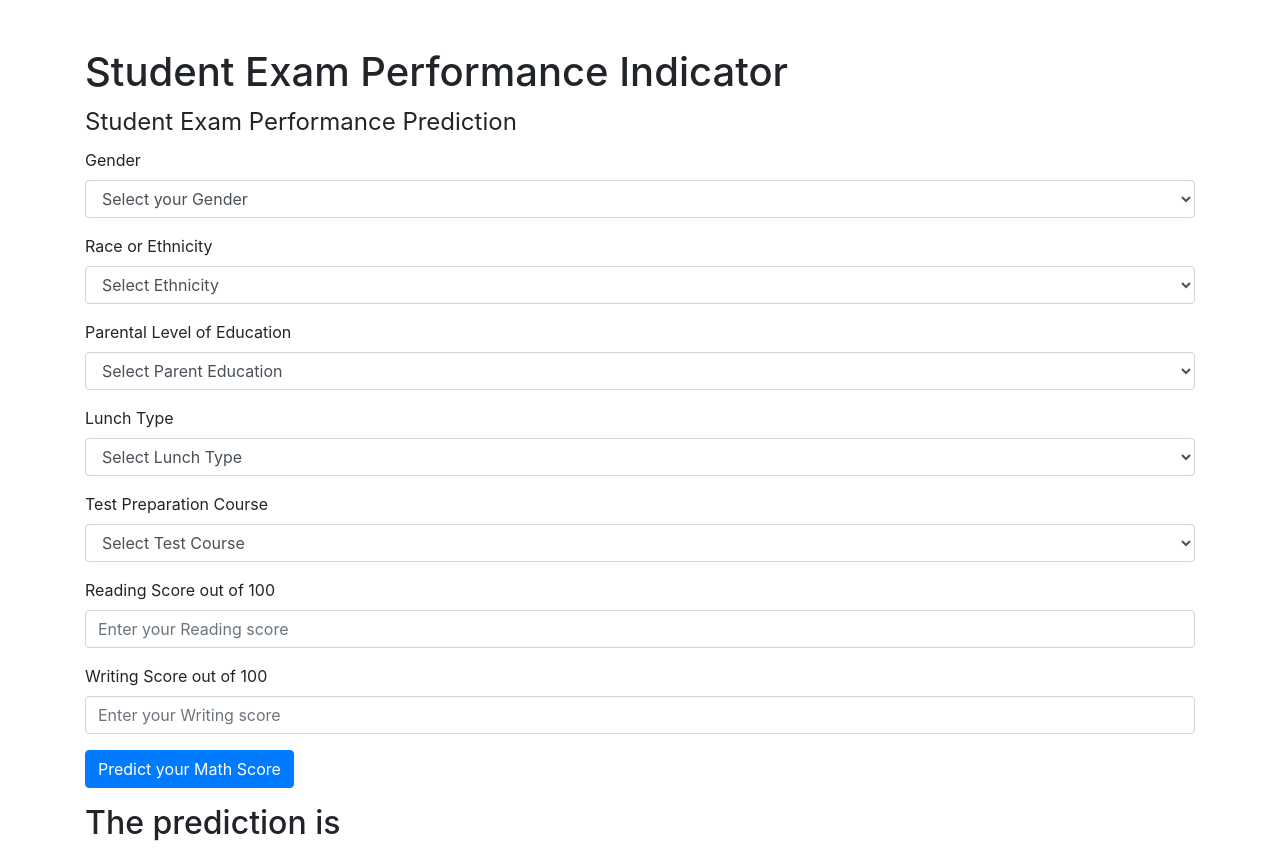
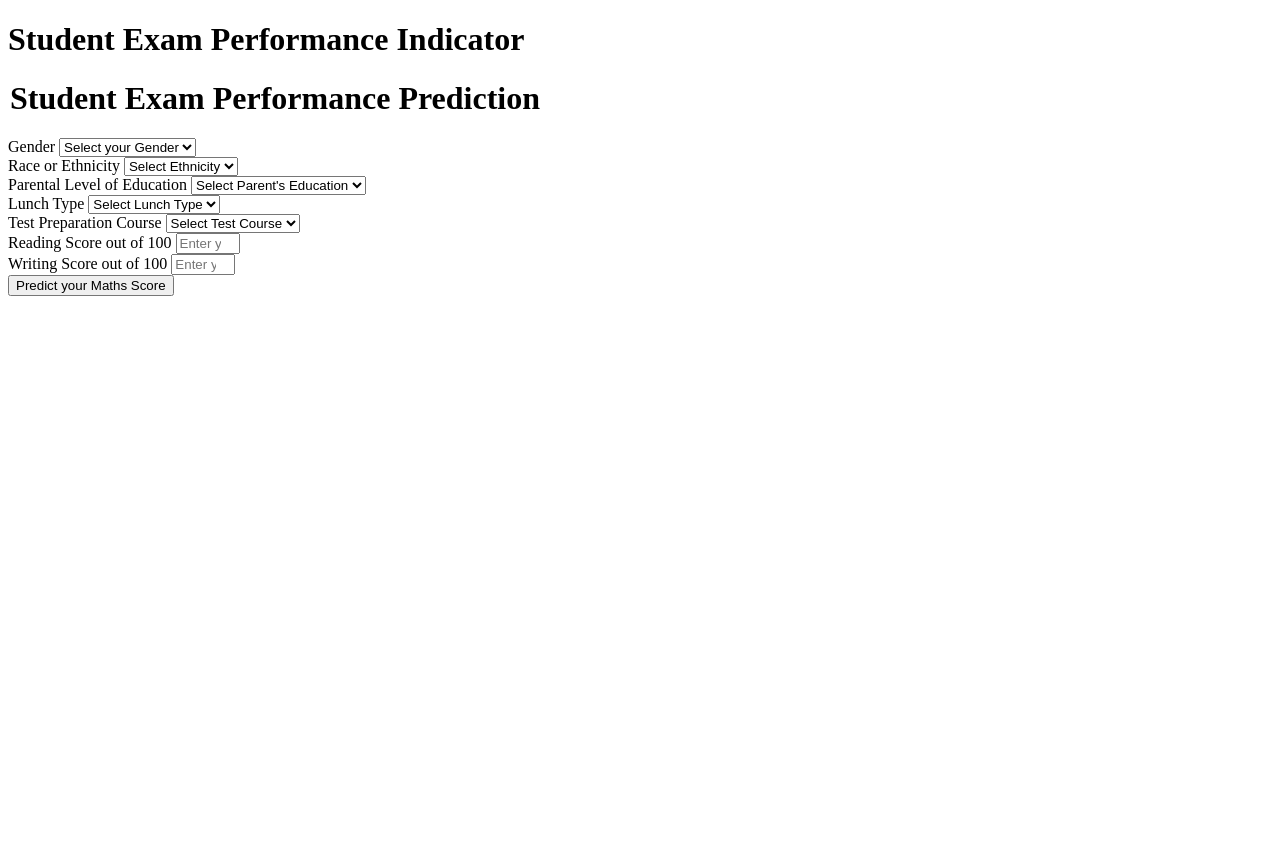
Before and after one commit to dannymensah26/StudentPerformancePredict, a Flask app: page / in a window 1280 px wide. After the commit the page ends 296 px from the top, so only its background shows below. Run offline with Flask 3, Linux system fonts and the light colour scheme; some libraries are stand-ins or nearby versions.

Commit message:
home updated

```diff
--- a/templates/home.html
+++ b/templates/home.html
@@ -1,29 +1,31 @@
+
+
 <!DOCTYPE html>
-<html>
+<html lang="en">
 <head>
+    <meta charset="UTF-8">
     <title>Student Exam Performance Indicator</title>
-    <link rel="stylesheet" href="https://maxcdn.bootstrapcdn.com/bootstrap/4.5.2/css/bootstrap.min.css">
 </head>
 <body>
-    <div class="login container mt-5">
+    <div class="login">
         <h1>Student Exam Performance Indicator</h1>
 
-        <form action="{{ url_for('predict_datapoint')}}" method="post">
-            <legend>Student Exam Performance Prediction</legend>
-
+        <form action="{{ url_for('predict_datapoint') }}" method="post">
+            <h1>
+                <legend>Student Exam Performance Prediction</legend>
+            </h1>
             <div class="mb-3">
                 <label class="form-label">Gender</label>
                 <select class="form-control" name="gender" required>
-                    <option class="placeholder" selected disabled value="">Select your Gender</option>
+                    <option selected disabled value="">Select your Gender</option>
                     <option value="male">Male</option>
                     <option value="female">Female</option>
                 </select>
             </div>
-
             <div class="mb-3">
                 <label class="form-label">Race or Ethnicity</label>
                 <select class="form-control" name="ethnicity" required>
-                    <option class="placeholder" selected disabled value="">Select Ethnicity</option>
+                    <option selected disabled value="">Select Ethnicity</option>
                     <option value="group A">Group A</option>
                     <option value="group B">Group B</option>
                     <option value="group C">Group C</option>
@@ -31,56 +33,52 @@
                     <option value="group E">Group E</option>
                 </select>
             </div>
-
             <div class="mb-3">
                 <label class="form-label">Parental Level of Education</label>
                 <select class="form-control" name="parental_level_of_education" required>
-                    <option class="placeholder" selected disabled value="">Select Parent Education</option>
-                    <option value="associate's degree">Associate's degree</option>
-                    <option value="bachelor's degree">Bachelor's degree</option>
-                    <option value="high school">High school</option>
-                    <option value="master's degree">Master's degree</option>
-                    <option value="some college">Some college</option>
-                    <option value="some high school">Some high school</option>
+                    <option selected disabled value="">Select Parent's Education</option>
+                    <option value="associate's degree">associate's degree</option>
+                    <option value="bachelor's degree">bachelor's degree</option>
+                    <option value="high school">high school</option>
+                    <option value="master's degree">master's degree</option>
+                    <option value="some college">some college</option>
+                    <option value="some high school">some high school</option>
                 </select>
             </div>
-
             <div class="mb-3">
                 <label class="form-label">Lunch Type</label>
                 <select class="form-control" name="lunch" required>
-                    <option class="placeholder" selected disabled value="">Select Lunch Type</option>
-                    <option value="free/reduced">Free/reduced</option>
-                    <option value="standard">Standard</option>
+                    <option selected disabled value="">Select Lunch Type</option>
+                    <option value="free/reduced">free/reduced</option>
+                    <option value="standard">standard</option>
                 </select>
             </div>
-
             <div class="mb-3">
                 <label class="form-label">Test Preparation Course</label>
                 <select class="form-control" name="test_preparation_course" required>
-                    <option class="placeholder" selected disabled value="">Select Test Course</option>
+                    <option selected disabled value="">Select Test Course</option>
                     <option value="none">None</option>
                     <option value="completed">Completed</option>
                 </select>
             </div>
-
             <div class="mb-3">
                 <label class="form-label">Reading Score out of 100</label>
-                <input class="form-control" type="number" name="reading_score" placeholder="Enter your Reading score" min='0' max='100' required />
+                <input class="form-control" type="number" name="reading_score" placeholder="Enter your Reading Score" min="0" max="100" required />
             </div>
-
             <div class="mb-3">
                 <label class="form-label">Writing Score out of 100</label>
-                <input class="form-control" type="number" name="writing_score" placeholder="Enter your Writing score" min='0' max='100' required />
+                <input class="form-control" type="number" name="writing_score" placeholder="Enter your Writing Score" min="0" max="100" required />
             </div>
-
             <div class="mb-3">
-                <input class="btn btn-primary" type="submit" value="Predict your Math Score" />
+                <input class="btn btn-primary" type="submit" value="Predict your Maths Score" />
             </div>
         </form>
 
-        <h2>
-            The prediction is {{results}}
-        </h2>
+        {% if results %}
+            <h2>The prediction is: {{ results }}</h2>
+        {% elif error %}
+            <h2>Error: {{ error }}</h2>
+        {% endif %}
     </div>
 </body>
 </html>
```
